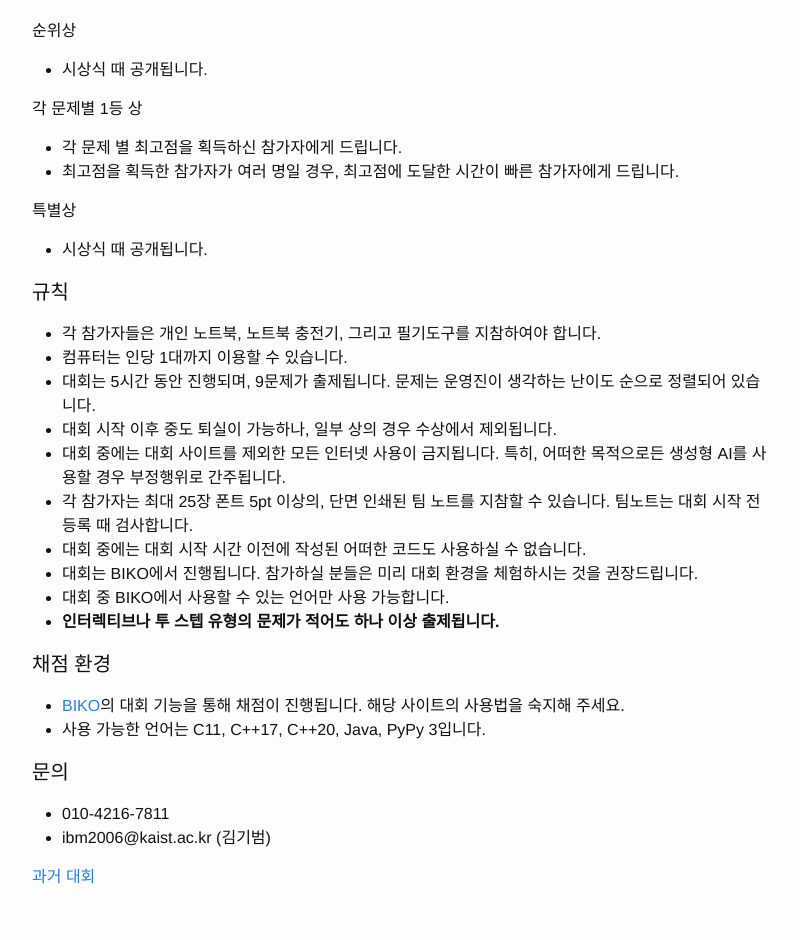
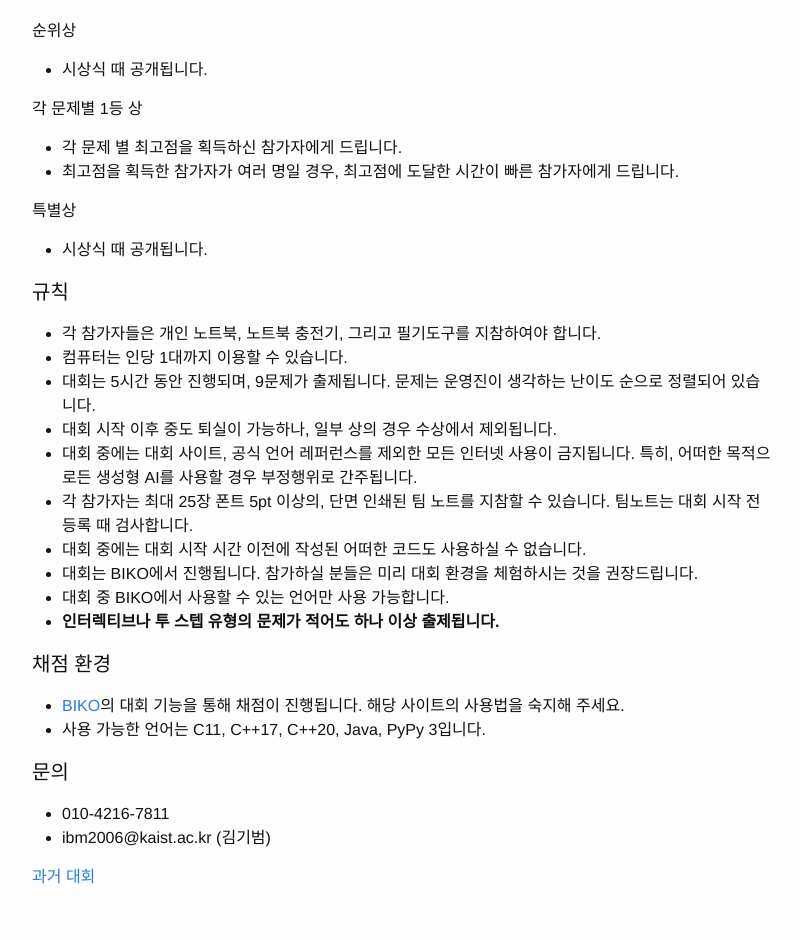
Before and after one commit to RUN-KAIST/kaist.run, a Jekyll site: the page built from contests/2026spring_ko.md, in a window 1280 px wide. Shown: the part 1248-2188 px from the top of the page, without its empty margins (238-1038 px from the left). Built offline with Jekyll 4.4.1, drawn with Linux system fonts in a browser that asks for light colours.

Commit message:
Update 2026spring_ko.md

```diff
--- a/contests/2026spring_ko.md
+++ b/contests/2026spring_ko.md
@@ -49,7 +49,7 @@ ref: contest-2026spring
 - 컴퓨터는 인당 1대까지 이용할 수 있습니다.
 - 대회는 5시간 동안 진행되며, 9문제가 출제됩니다. 문제는 운영진이 생각하는 난이도 순으로 정렬되어 있습니다.
 - 대회 시작 이후 중도 퇴실이 가능하나, 일부 상의 경우 수상에서 제외됩니다.
-- 대회 중에는 대회 사이트를 제외한 모든 인터넷 사용이 금지됩니다. 특히, 어떠한 목적으로든 생성형 AI를 사용할 경우 부정행위로 간주됩니다.
+- 대회 중에는 대회 사이트, 공식 언어 레퍼런스를 제외한 모든 인터넷 사용이 금지됩니다. 특히, 어떠한 목적으로든 생성형 AI를 사용할 경우 부정행위로 간주됩니다.
 - 각 참가자는 최대 25장 폰트 5pt 이상의, 단면 인쇄된 팀 노트를 지참할 수 있습니다. 팀노트는 대회 시작 전 등록 때 검사합니다.
 - 대회 중에는 대회 시작 시간 이전에 작성된 어떠한 코드도 사용하실 수 없습니다.
 - 대회는 BIKO에서 진행됩니다. 참가하실 분들은 미리 대회 환경을 체험하시는 것을 권장드립니다.
```
